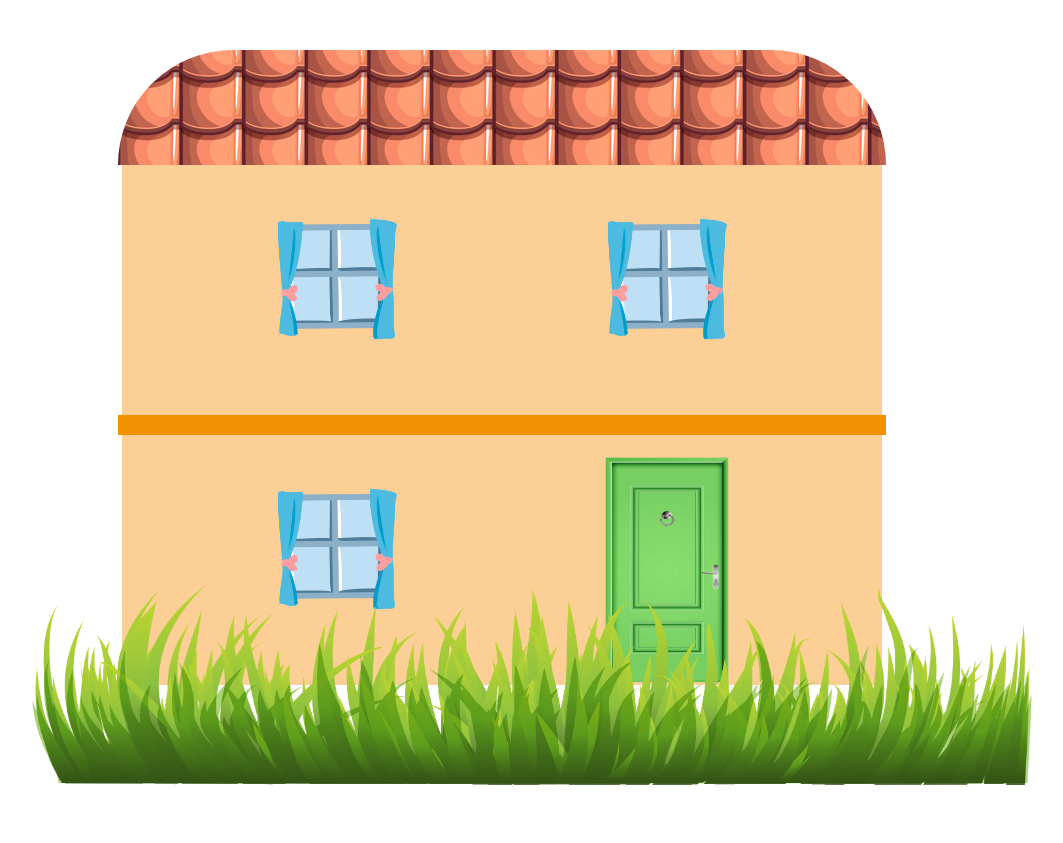
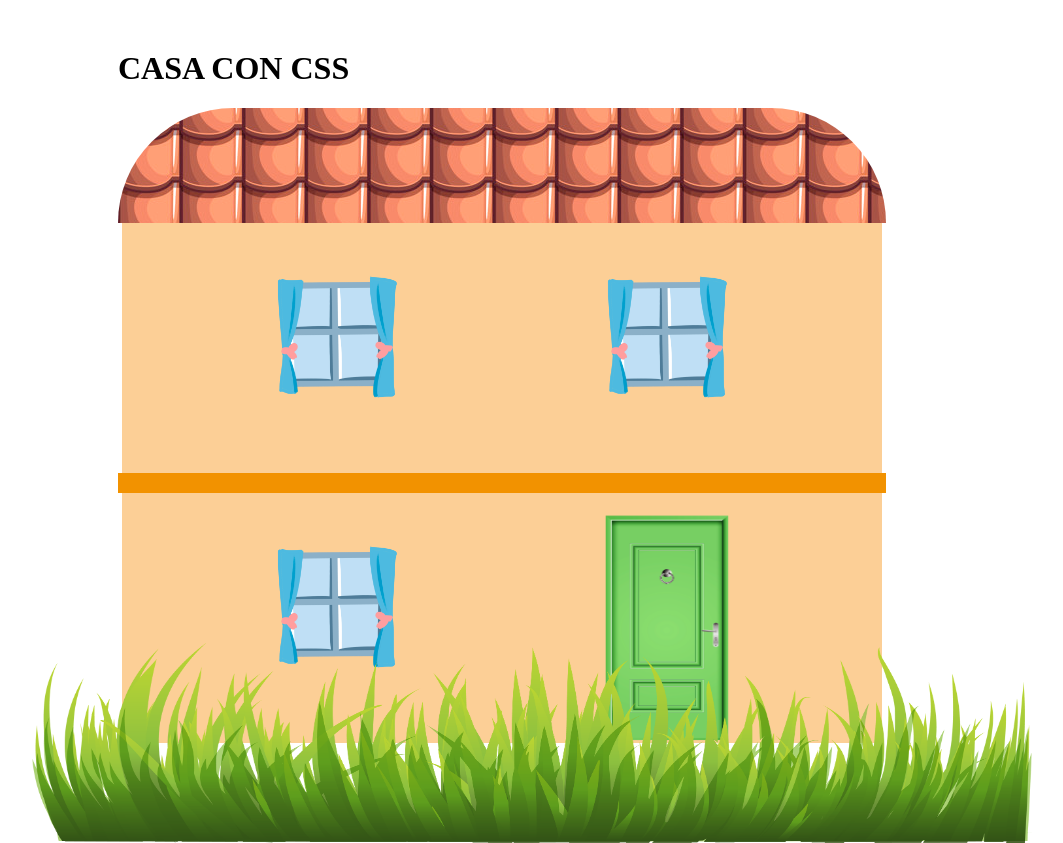
Before and after one commit to Yauris12/EjmCasa, a plain HTML site: page index.html in a window 1280 px wide. Shown: the whole page, without its empty margins (138-1201 px from the left). Before the commit the page ends 800 px from the top, so only its background shows below. Drawn offline with Linux system fonts and the light colour scheme.

Commit message:
cambio  en el index

```diff
--- a/index.html
+++ b/index.html
@@ -9,8 +9,10 @@
     <title>Casa</title>
 </head>
 
+
 <body class="contenedor">
 
+    <h1>CASA CON CSS</h1>
     <header id="tejado">
     </header>
     <main>
```
